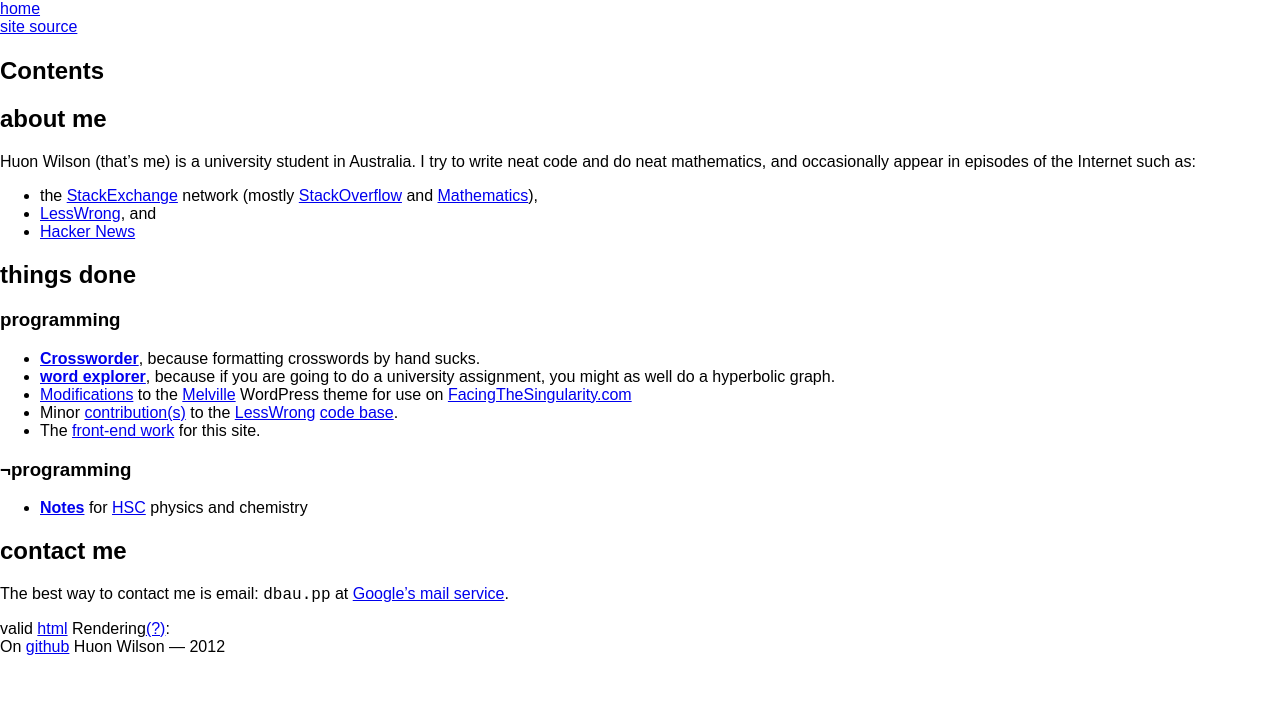
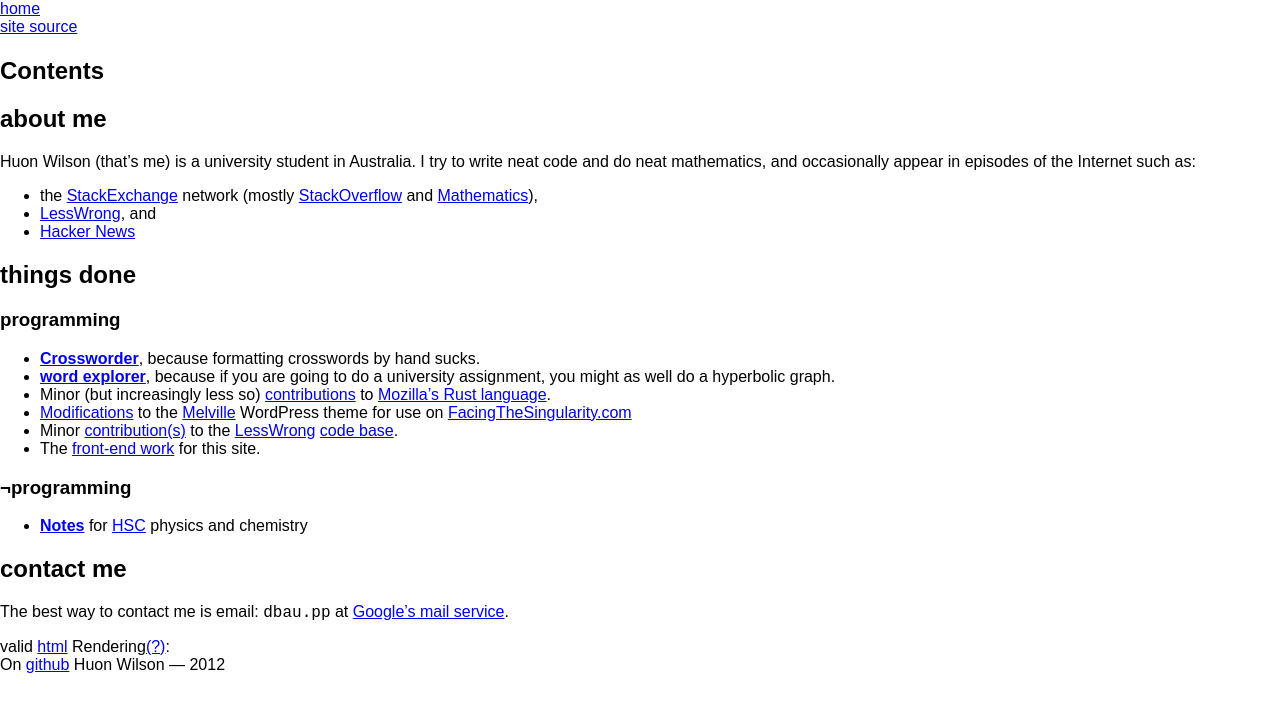
Before and after one commit to huonw/huonw.github.io, a Jekyll site: the page built from index.md, in a window 1280 px wide. Shown: the top 712 px of the page. Built offline with Jekyll 4.4.1, drawn with Linux system fonts in a browser that asks for light colours; comment, search, counter and statistics services are not loaded.

Commit message:
index.md: add rust

```diff
--- a/index.md
+++ b/index.md
@@ -22,6 +22,9 @@
 - **[Crossworder](https://github.com/dbaupp/crossworder)**, because formatting crosswords by hand sucks.
 - **[word explorer](http://www.ug.it.usyd.edu.au/~hwil7821/assignment3/form.html)**, because if you are
   going to do a university assignment, you might as well do a hyperbolic graph.
+- Minor (but increasingly less so)
+  [contributions](https://github.com/dbaupp/rust) to
+  [Mozilla's Rust language](https://github.com/mozilla/rust).
 - [Modifications](https://github.com/dbaupp/melville-facing-the-singularity-edition) to the
   [Melville](http://madebyraygun.com/wordpress/themes/melville/) WordPress theme for use on
   [FacingTheSingularity.com](http://facingthesingularity.com/)
```
